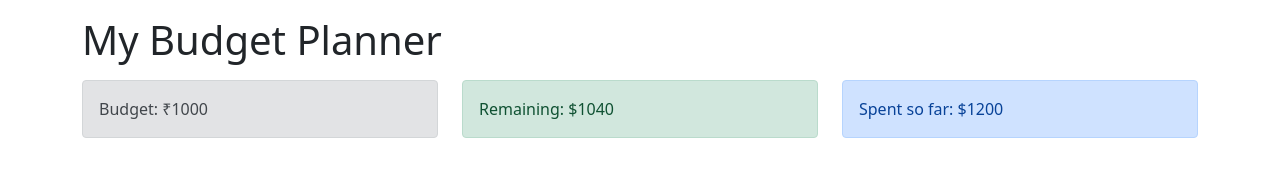
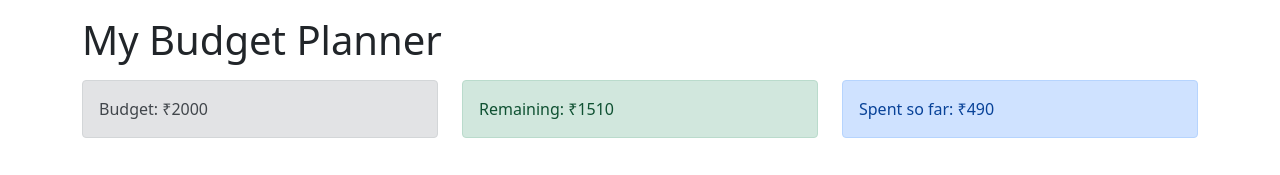
Before and after one commit to ParameshMohan/budget_tracker, a React (Create React App) app: page / in a window 1280 px wide. Shown: the top 175 px of the page. Built offline with nearby package versions, Linux system fonts and the light colour scheme.

Commit message:
calucated the remaing expenses, spent(total expenses)

```diff
--- a/src/components/ExpenseTotal.js
+++ b/src/components/ExpenseTotal.js
@@ -1,9 +1,15 @@
-import React from "react";
+import React,{ useContext } from "react";
+import { AppContext } from  '../context/AppContext';
 
 const ExpenseTotal = () => {
+  const { expenses } =useContext(AppContext)
+  const totalExpenses = expenses.reduce((total, item) => {
+    return( total = total + item.cost)
+  },0);
+
   return (
     <div className="alert alert-primary">
-      <span>Spent so far: $1200</span>
+      <span>Spent so far: ₹{totalExpenses}</span>
     </div>
   );
 };
--- a/src/components/Remaining.js
+++ b/src/components/Remaining.js
@@ -1,9 +1,18 @@
-import React from "react";
+import React,{ useContext } from "react";
+import { AppContext } from '../context/AppContext';
 
 const Remaining = () => {
+
+  const { expenses, budget }= useContext(AppContext);
+
+  const totalExpenses = expenses.reduce((total,item) =>{
+    return (total = total + item.cost);
+  },0);
+
+  const alertType = totalExpenses > budget ? 'alert-danger' : 'alert-success';
   return (
-    <div className="alert alert-success">
-      <span>Remaining: $1040</span>
+    <div className={`alert ${alertType}`}>
+      <span>Remaining: ₹{budget - totalExpenses}</span>
     </div>
   );
 };
--- a/src/context/AppContext.js
+++ b/src/context/AppContext.js
@@ -12,7 +12,7 @@
     }
 }
 const initialState = {
-    budget: 1000,
+    budget: 2000,
     expenses: [
         { id: 12, name:'shopping', cost:40 },
         { id: 13, name:'holiday', cost:400 },
```
